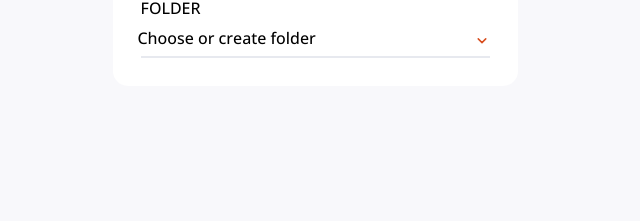
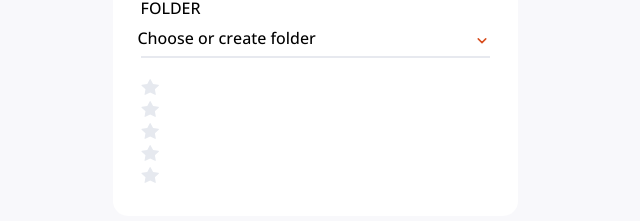
Before and after one commit to Android789515/recipe-site, a Next.js app: page / in a window 1280 px wide. Shown: the part 257-478 px from the top of the page, without its empty margins (325-965 px from the left). Built offline with nearby package versions, Linux system fonts and the light colour scheme.

Commit message:
Updated Typescript target to ES6.
Set up Stars component, rendered Stars to the page, and set up rating logic for stars.

```diff
--- a/components/modals/add-recipe/general-info/GeneralInfo.tsx
+++ b/components/modals/add-recipe/general-info/GeneralInfo.tsx
@@ -6,6 +6,7 @@ import { yes } from '../../../../utils/responses'
 import ControlledInput from '../../../generic-components/forms-and-inputs/ControlledInput'
 import NameInput from './NameInput'
 import FolderDropdown from './FolderDropdown'
+import RateScale from './rate-scale/RateScale'
 
 const GeneralInfo = ({  }) => {
     const placeholders = {
@@ -32,6 +33,7 @@ const GeneralInfo = ({  }) => {
             <h3 className={styles.title}>General info</h3>
             <NameInput />
             <FolderDropdown />
+            <RateScale />
         </div>
     )
 }
--- a/components/modals/add-recipe/general-info/rate-scale/RateScale.tsx
+++ b/components/modals/add-recipe/general-info/rate-scale/RateScale.tsx
@@ -1,11 +1,12 @@
 import React, { useState } from 'react'
+import Stars from './Stars'
 
 const RateScale = ({  }) => {
     const [ rating, setRating ] = useState(0)
 
     return (
         <div>
-
+            <Stars rating={rating} />
         </div>
     )
 }
--- a/components/modals/add-recipe/general-info/rate-scale/Star.tsx
+++ b/components/modals/add-recipe/general-info/rate-scale/Star.tsx
@@ -6,10 +6,10 @@ import goldStar from '../../../../../public/assets/icons/gold-star.svg'
 import Image from '../../../../generic-components/Image'
 
 interface Props {
-    conditional: boolean
+    isSelected: boolean
 }
 
 // TODO refactor
-const Star = ({ conditional }: Props) => conditional ? <Image src={goldStar} /> : <Image src={greyStar} />
+const Star = ({ isSelected }: Props) => isSelected ? <Image src={goldStar} /> : <Image src={greyStar} />
 
 export default Star
--- a/components/modals/add-recipe/general-info/rate-scale/Stars.tsx
+++ b/components/modals/add-recipe/general-info/rate-scale/Stars.tsx
@@ -1,9 +1,21 @@
 import React from 'react'
+import { v4 as uuid } from 'uuid'
 
-const Stars = ({  }) => {
+import Star from './Star'
+
+interface Props {
+    rating: number
+}
+
+const Stars = ({ rating }: Props) => {
+    const maxRating = [...Array(5).keys()]
+
+    const renderStar = (starNum: number) => <Star key={uuid()} isSelected={rating  > starNum} />
+    const stars = maxRating.map(renderStar)
+
     return (
         <div>
-
+            {stars}
         </div>
     )
 }
--- a/package.json
+++ b/package.json
@@ -16,7 +16,7 @@
   "devDependencies": {
     "@types/node": "16.11.6",
     "@types/react": "17.0.34",
-    "@types/uuid": "^8.3.1",
+    "@types/uuid": "^8.3.3",
     "eslint": "7.32.0",
     "eslint-config-next": "12.0.3",
     "typescript": "4.4.4"
--- a/tsconfig.json
+++ b/tsconfig.json
@@ -1,6 +1,6 @@
 {
   "compilerOptions": {
-    "target": "es5",
+    "target": "es6",
     "lib": ["dom", "dom.iterable", "esnext"],
     "allowJs": true,
     "skipLibCheck": true,
```
Also changed, not shown: 1 other file (tests, documents, lock files or other folders).
